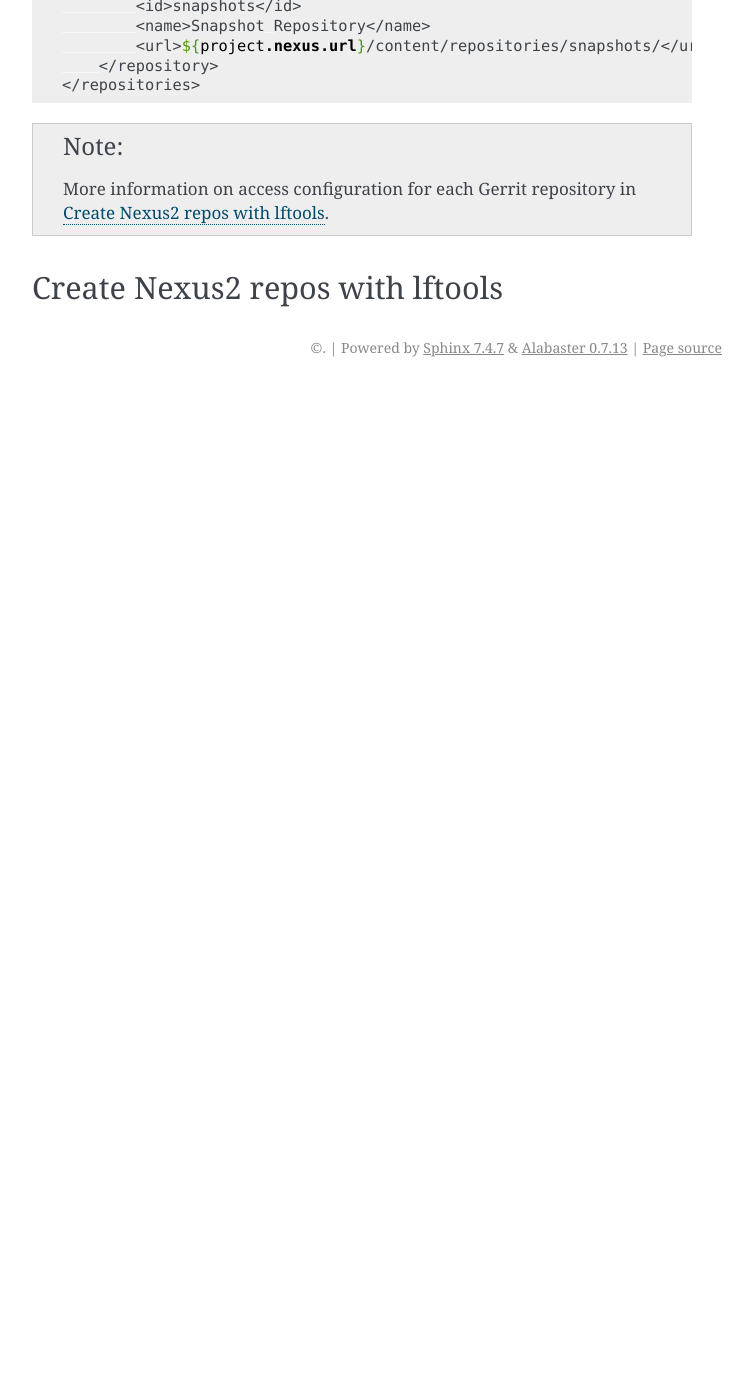
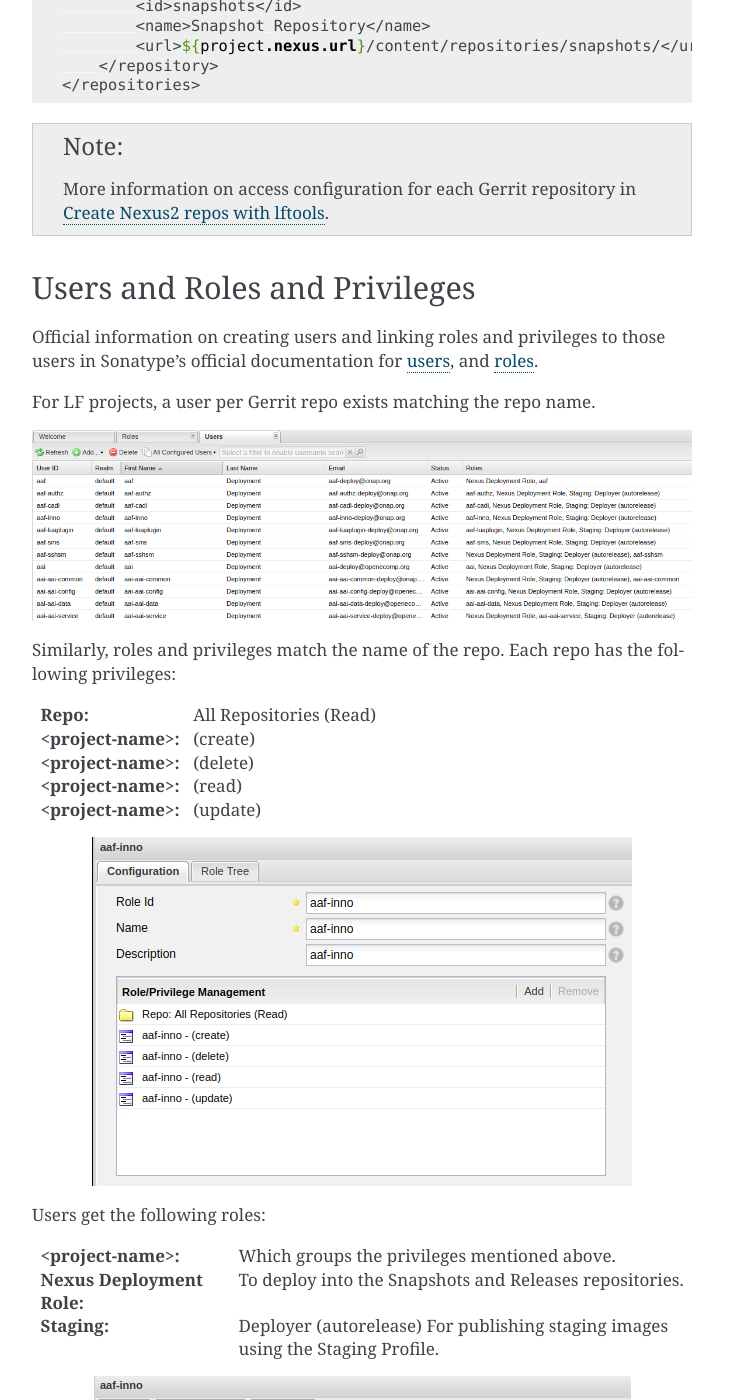
Before and after one commit to lfit/releng-docs, a Sphinx documentation site: the page built from docs/nexus2.rst, in a window 1280 px wide and 1400 px high, scrolled down 3116 px. Shown: the whole window, without its empty margins (388-1141 px from the left). Built offline with Sphinx 7.4.7, drawn with Linux system fonts in a browser that asks for light colours; the version number could not be read and is left out; before the commit the page ends 3503 px from its top, so only the background shows below that; some of the changed text lies outside the part shown.

Commit message:
Add Nexus 2 users and roles docs.
Add Nexus 2 documentation explaining users, roles
and privileges and how they are all related.
Include links to official documentation.

Change-Id: I24629d55b6dc6e961aa00a2bf401961cdc0ff2e4
Issue-ID: RELENG-969
Signed-off-by: Jessica Wagantall <jwagantall@linuxfoundation.org>

```diff
--- a/docs/nexus2.rst
+++ b/docs/nexus2.rst
@@ -101,6 +101,48 @@
 
 .. _create-repos-lftools:
 
+Users and Roles and Privileges
+==============================
+
+Official information on creating users and linking roles and privileges to those users in
+Sonatype's official documentation for `users
+<https://help.sonatype.com/repomanager2/configuration/managing-users/>`_, and `roles
+<https://help.sonatype.com/repomanager2/configuration/managing-roles/>`_.
+
+For LF projects, a user per Gerrit repo exists matching the repo name.
+
+.. image:: _static/nexus-users.png
+   :alt: Nexus users.
+   :align: center
+
+Similarly, roles and privileges match the name of the repo. Each repo has the following
+privileges:
+
+:Repo: All Repositories (Read)
+:<project-name>: (create)
+:<project-name>: (delete)
+:<project-name>: (read)
+:<project-name>: (update)
+
+.. image:: _static/nexus-roles.png
+   :alt: Nexus roles.
+   :align: center
+
+Users get the following roles:
+
+:<project-name>: Which groups the privileges mentioned above.
+:Nexus Deployment Role: To deploy into the Snapshots and Releases repositories.
+:Staging: Deployer (autorelease) For publishing staging images using the Staging Profile.
+
+.. image:: _static/nexus-privileges.png
+   :alt: Nexus privileges.
+   :align: center
+
+.. note::
+
+   More information on users, roles and privileges configuration using lftools along with the
+   repos in :ref: `Create Nexus2 repos with lftools <create-repos-lftools>`.
+
 Create Nexus2 repos with lftools
 ================================
 
```
Also changed, not shown: docs/_static/nexus-privileges.png (added), docs/_static/nexus-roles.png (added), docs/_static/nexus-users.png (added).
